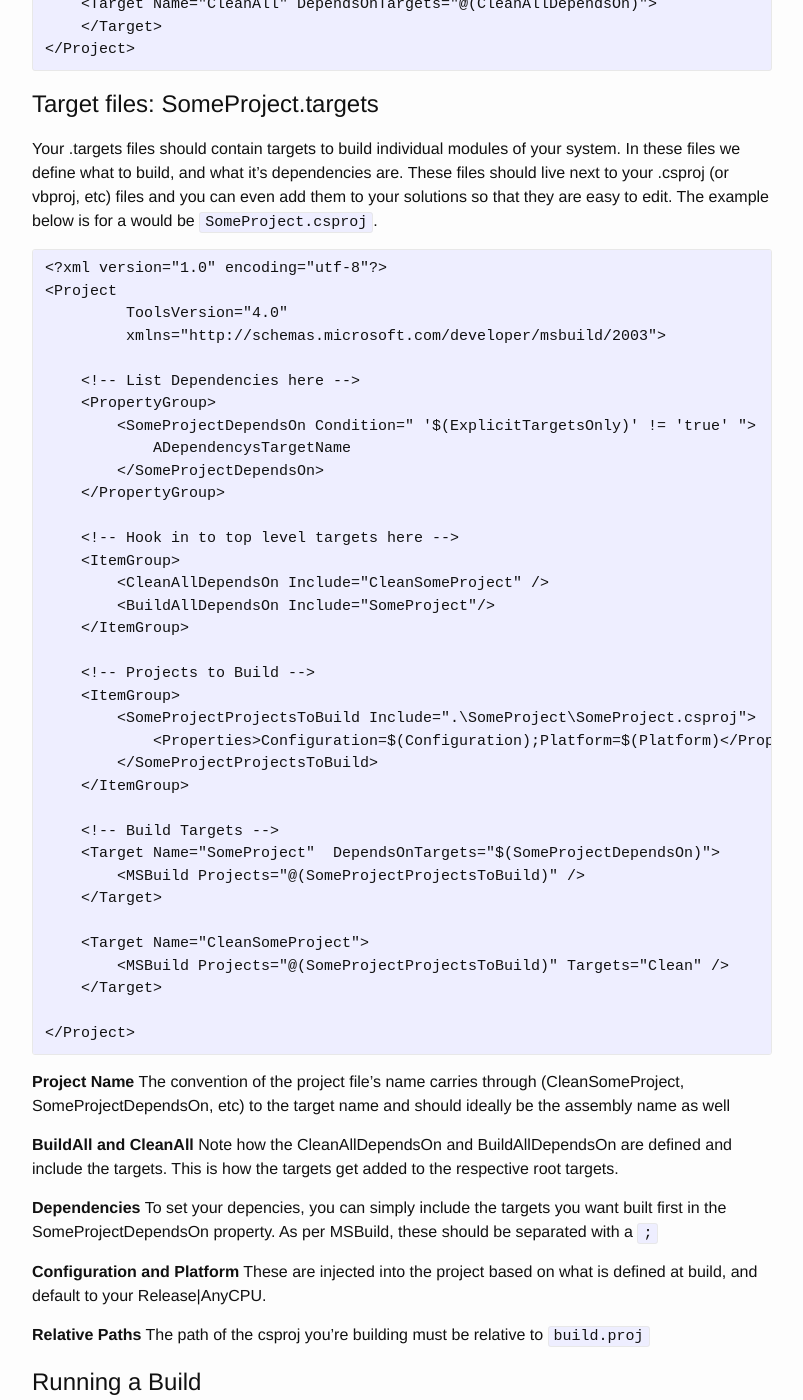
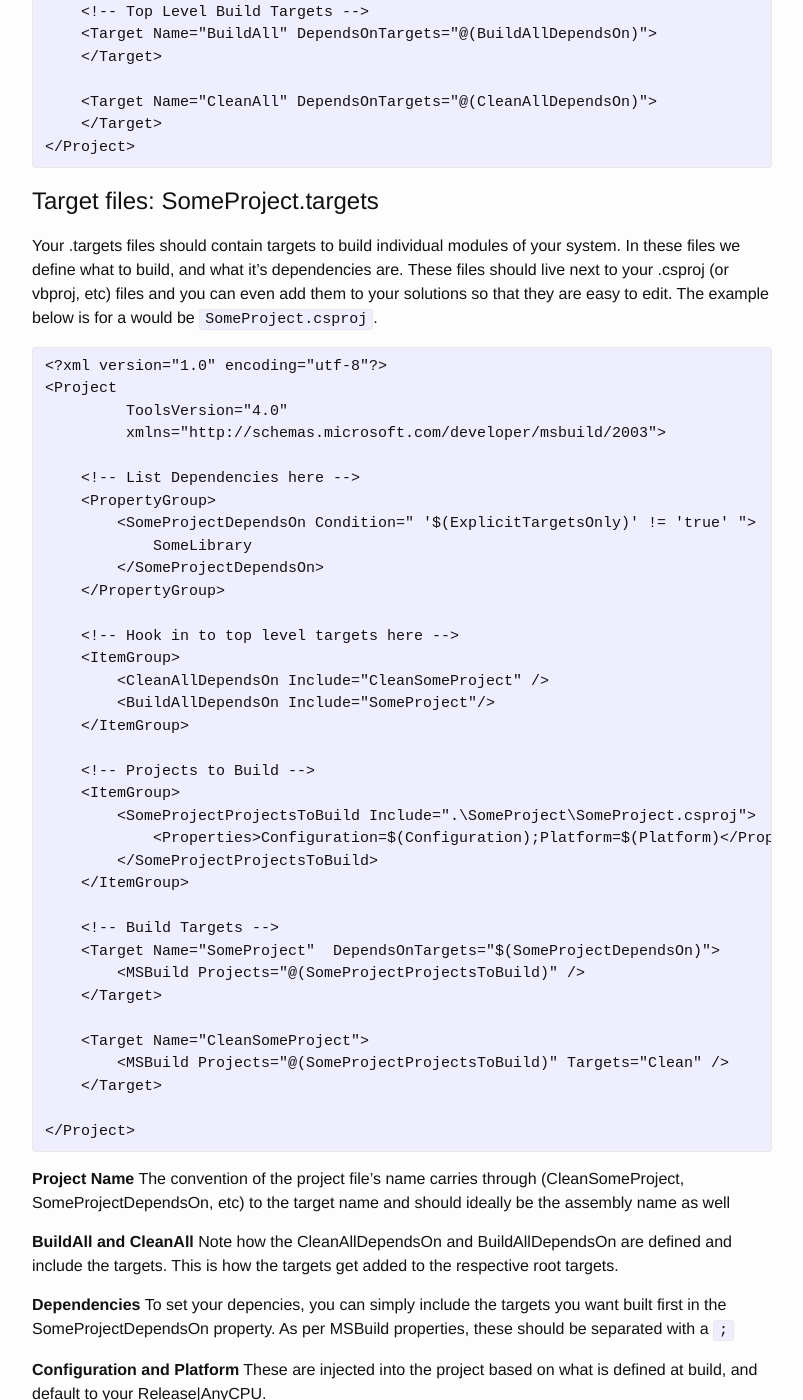
Before and after one commit to geoffles/geoffles.github.io, a Jekyll site: the page built from _posts/2015-11-28-msbuild-scheme.markdown, in a window 1280 px wide and 1400 px high, scrolled down 1343 px. Shown: the whole window, without its empty margins (238-1041 px from the left). Built offline with Jekyll 4.4.1, drawn with Linux system fonts in a browser that asks for light colours; part of the change alters nothing that is shown; some of the changed text lies outside the part shown.

```diff
--- a/_posts/2015-11-28-msbuild-scheme.markdown
+++ b/_posts/2015-11-28-msbuild-scheme.markdown
@@ -21,17 +21,21 @@ The scheme features:
 
 #  File Tree
 
-The assumed file tree for this project is:
+Here is a file tree for our project
 
--  path\to\your\repo (project root)
-    -  build.proj
-    -  createTargets.bat
-    -  SomeProject
-        -  SomeProject.csproj
-        -  SomeProject.targets
-        -  (Some project source files)
-
-
+~~~
+|-- root
+|   |-- build.proj
+|   |-- createTargets.bat
+|   |-- SomeProject
+|   |   |-- SomeProject.csproj
+|   |   |-- SomeProject.targets
+|   |   |-- ...
+|   |-- SomeLibrary
+|   |   |-- SomeLibrary.csproj
+|   |   |-- SomeLibrary.targets
+|   |   |-- ...
+~~~
 
 #  Root File: build.proj
 
@@ -75,7 +79,7 @@ Your .targets files should contain targets to build individual modules of your s
     <!-- List Dependencies here -->
     <PropertyGroup>
         <SomeProjectDependsOn Condition=" '$(ExplicitTargetsOnly)' != 'true' ">
-            ADependencysTargetName
+            SomeLibrary
         </SomeProjectDependsOn>
     </PropertyGroup>
 
@@ -112,13 +116,16 @@ The convention of the project file's name carries through (CleanSomeProject, Som
 Note how the CleanAllDependsOn and BuildAllDependsOn are defined and include the targets. This is how the targets get added to the respective root targets.
 
 **Dependencies**
-To set your depencies, you can simply include the targets you want built first in the SomeProjectDependsOn property. As per MSBuild, these should be separated with a `;`
+To set your depencies, you can simply include the targets you want built first in the SomeProjectDependsOn property. As per MSBuild properties, these should be separated with a `;`
 
 **Configuration and Platform**
 These are injected into the project based on what is defined at build, and default to your Release|AnyCPU.
 
 **Relative Paths**
 The path of the csproj you're building must be relative to `build.proj`
+
+**ExplicitTargetsOnly**
+Sometimes you want to look at why only a specific project isn't building and not spam your console with the 50 dependencies. Set this property to true at runtime (`/p:ExplicitTargetsOnly=true`) to ignore dependencies.
 
 #  Running a Build
 
@@ -132,4 +139,4 @@ I have a script which generates a .targets file for my project based on conventi
 
 From root, simply: `createTargets .\SomeProject\SomeProject.csproj`
 
-Check out my github for a sample repo.
+Check out my [Github](https://github.com/geoffles/geoffles-msbuild-scheme) for a sample repo.
```
